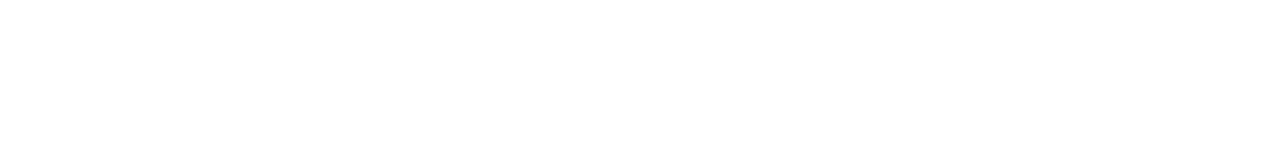
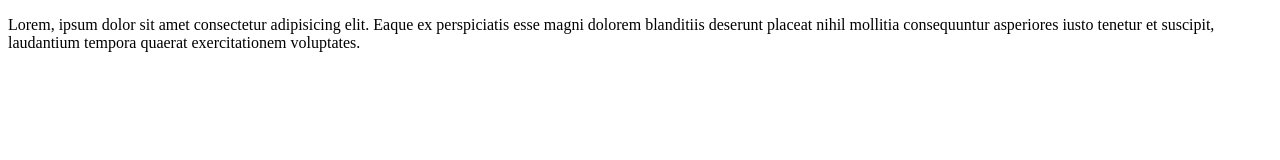
Before and after one commit to Hadey90/testRepo, a plain HTML site: page index.html in a window 1280 px wide. Drawn offline with Linux system fonts and the light colour scheme.

Commit message:
add a lorem statement

```diff
--- a/index.html
+++ b/index.html
@@ -3,9 +3,10 @@
 <head>
     <meta charset="UTF-8">
     <meta name="viewport" content="width=device-width, initial-scale=1.0">
-    <title>Document</title>
+    <title>TestRepo</title>
 </head>
 <body>
+    <p>Lorem, ipsum dolor sit amet consectetur adipisicing elit. Eaque ex perspiciatis esse magni dolorem blanditiis deserunt placeat nihil mollitia consequuntur asperiores iusto tenetur et suscipit, laudantium tempora quaerat exercitationem voluptates.</p>
 
 </body>
 </html>
```
